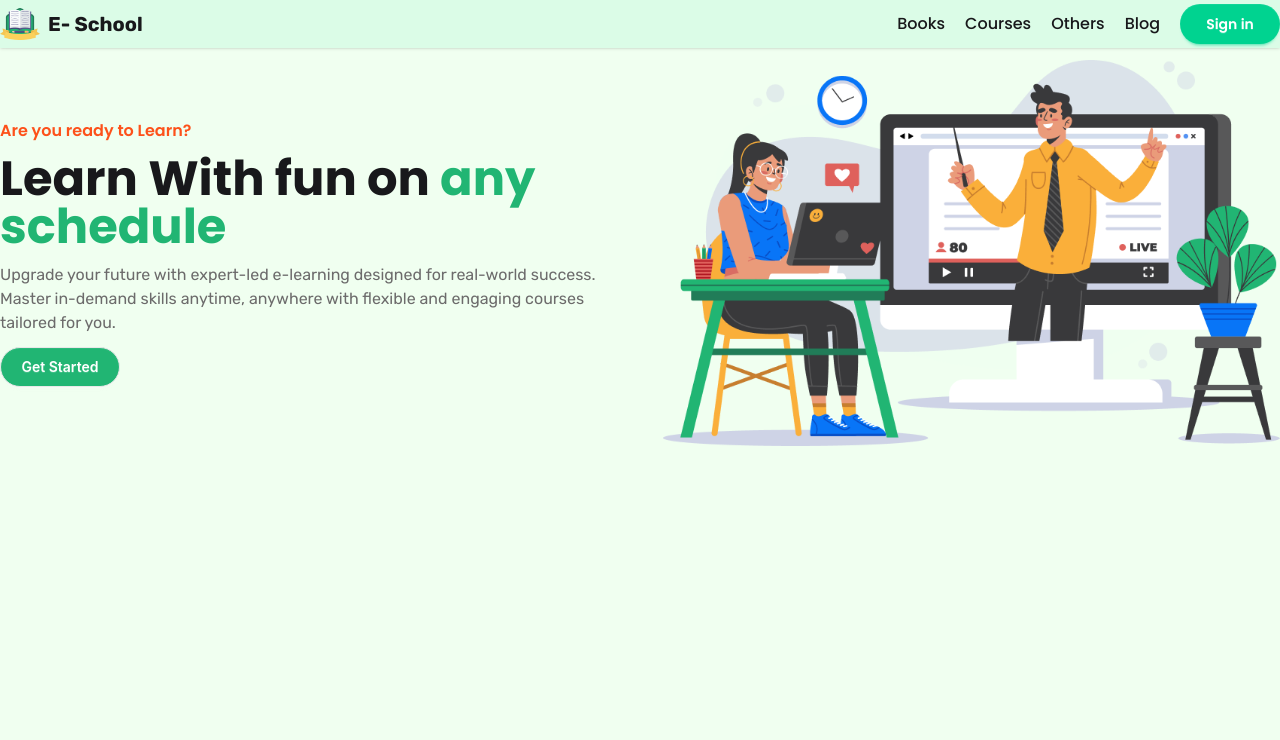
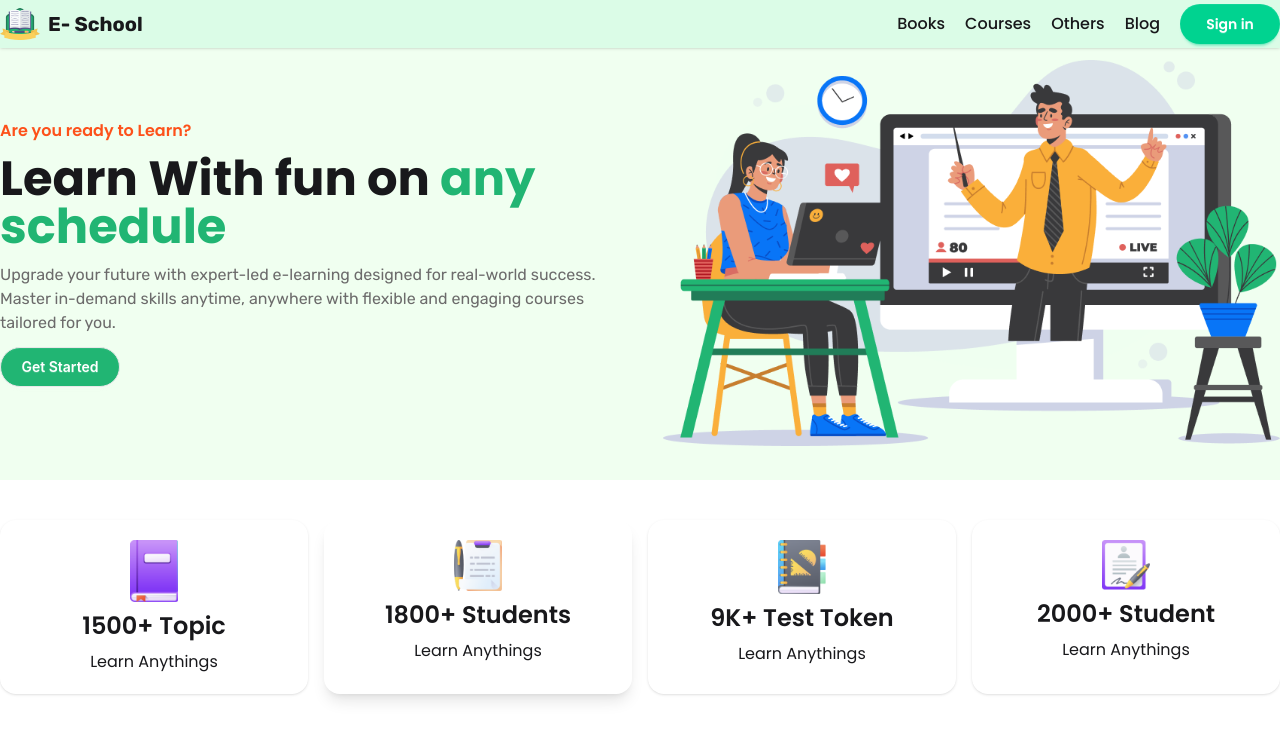
Before and after one commit to amitchandradas2004/E-School-Courses, a React (Vite) app: page / in a window 1280 px wide. Shown: the top 740 px of the page. Built offline with nearby package versions, Linux system fonts and the light colour scheme.

Commit message:
Cards section is done

```diff
--- a/src/App.jsx
+++ b/src/App.jsx
@@ -1,12 +1,14 @@
 import "./App.css";
 import Banner from "./Components/Banner/Banner";
+import Cards from "./Components/Cards/Cards";
 import Navbar from "./Components/Navbar/Navbar";
 
 function App() {
   return (
     <>
-      <Navbar></Navbar>
-      <Banner></Banner>
+      <Navbar />
+      <Banner />
+      <Cards />
     </>
   );
 }
--- a/src/Components/Banner/Banner.jsx
+++ b/src/Components/Banner/Banner.jsx
@@ -2,7 +2,7 @@ import React from "react";
 import BannerImage from "../../assets/Frame(1).png";
 const Banner = () => {
   return (
-    <div className="pt-15 pb-8 bg-[#F0FFF0] min-h-[70vh] md:min-h-[100vh] px-2 md:px-0">
+    <div className="pt-15 pb-8 bg-[#F0FFF0] min-h-[60vh]  px-2 md:px-0">
       <div className="flex flex-col md:flex-row justify-between items-center gap-5 container mx-auto">
         <div className="left w-full md:w-2/3 ">
           <p className="poppins text-[#FD511A] font-semibold">
--- /dev/null
+++ b/src/Components/Cards/Cards.jsx
@@ -0,0 +1,33 @@
+import React from "react";
+import Image1 from "../../assets/image-1.png";
+import Image2 from "../../assets/image-2.png";
+import Image3 from "../../assets/image-3.png";
+import Image4 from "../../assets/image-4.png";
+const Cards = () => {
+  return (
+    <div className="grid grid-cols-1 sm:grid-cols-2 md:grid-cols-4 gap-4 container mx-auto px-3 md:px-0 py-10">
+      <div className="card-1 poppins text-center space-y-2   shadow-sm rounded-2xl py-5 px-3 transition hover:-translate-y-0.5">
+        <img src={Image1} className="w-12 mx-auto" />
+        <h3 className="text-2xl font-semibold ">1500+ Topic</h3>
+        <p>Learn Anythings</p>
+      </div>
+      <div className="card-2 poppins text-center space-y-2  shadow-lg rounded-2xl  py-5 px-3 transition hover:-translate-y-0.5">
+        <img src={Image2} className="w-12 mx-auto" />
+        <h3 className="text-2xl font-semibold ">1800+ Students</h3>
+        <p>Learn Anythings</p>
+      </div>
+      <div className="card-1 poppins text-center space-y-2  shadow-sm rounded-2xl py-5 px-3 transition hover:-translate-y-0.5">
+        <img src={Image3} className="w-12 mx-auto" />
+        <h3 className="text-2xl font-semibold ">9K+ Test Token</h3>
+        <p>Learn Anythings</p>
+      </div>
+      <div className="card-1 poppins text-center space-y-2  shadow-sm rounded-2xl py-5 px-3 transition hover:-translate-y-0.5">
+        <img src={Image4} className="w-12 mx-auto" />
+        <h3 className="text-2xl font-semibold ">2000+ Student</h3>
+        <p>Learn Anythings</p>
+      </div>
+    </div>
+  );
+};
+
+export default Cards;
```
